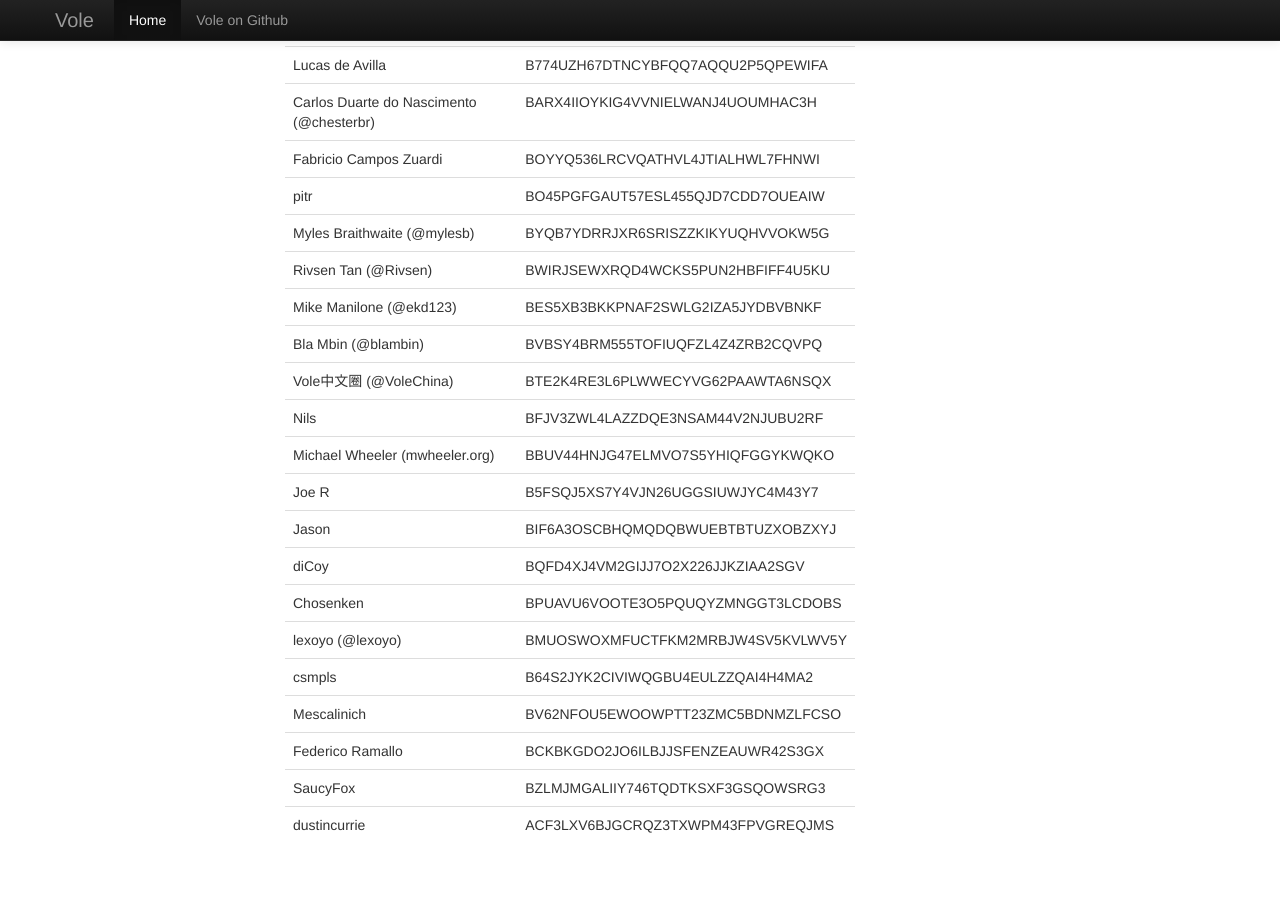
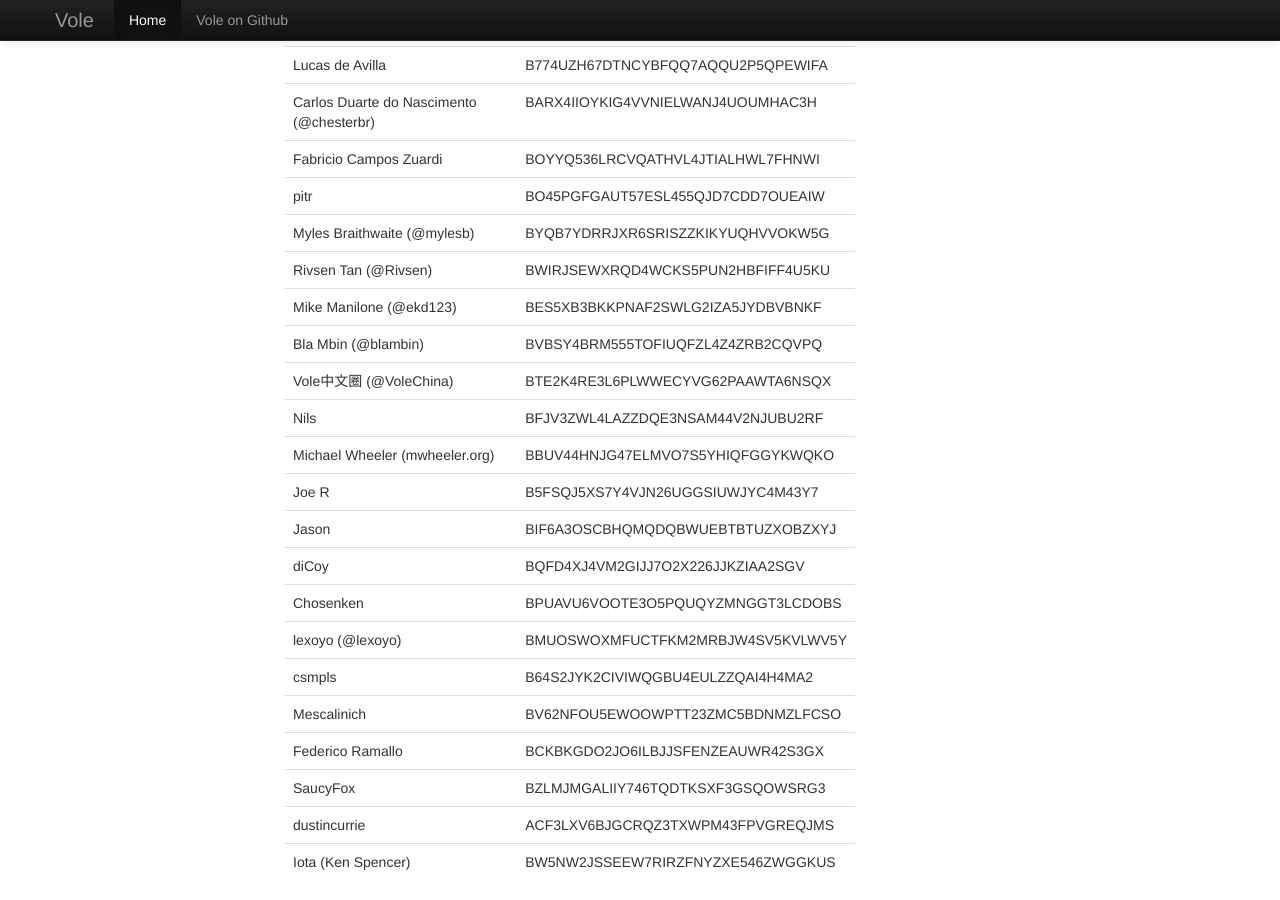
Before and after one commit to vole/vole.github.io, a Jekyll site: the page built from index.html, in a window 1280 px wide and 900 px high, scrolled down 3076 px. Built offline with Jekyll 4.4.1, drawn with Linux system fonts in a browser that asks for light colours; before the commit the page ends 3939 px from its top, so only the background shows below that.

Commit message:
Update index.html

```diff
--- a/index.html
+++ b/index.html
@@ -246,6 +246,10 @@ title: Vole.cc
               <td>dustincurrie</td>
               <td>ACF3LXV6BJGCRQZ3TXWPM43FPVGREQJMS</td>
             </tr>
+            <tr>
+              <td>Iota (Ken Spencer)</td>
+              <td>BW5NW2JSSEEW7RIRZFNYZXE546ZWGGKUS</td>
+            </tr>
           </tbody>
         </table>
       </div>
```
